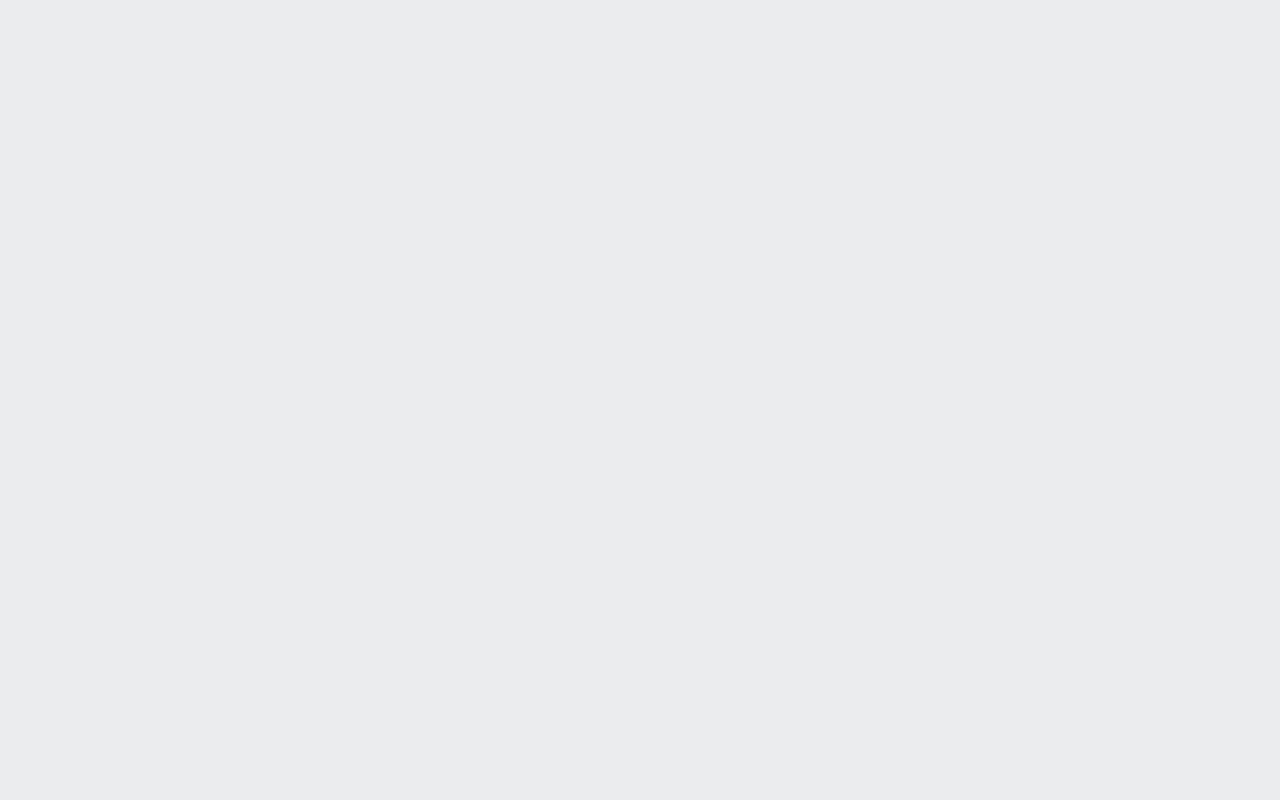
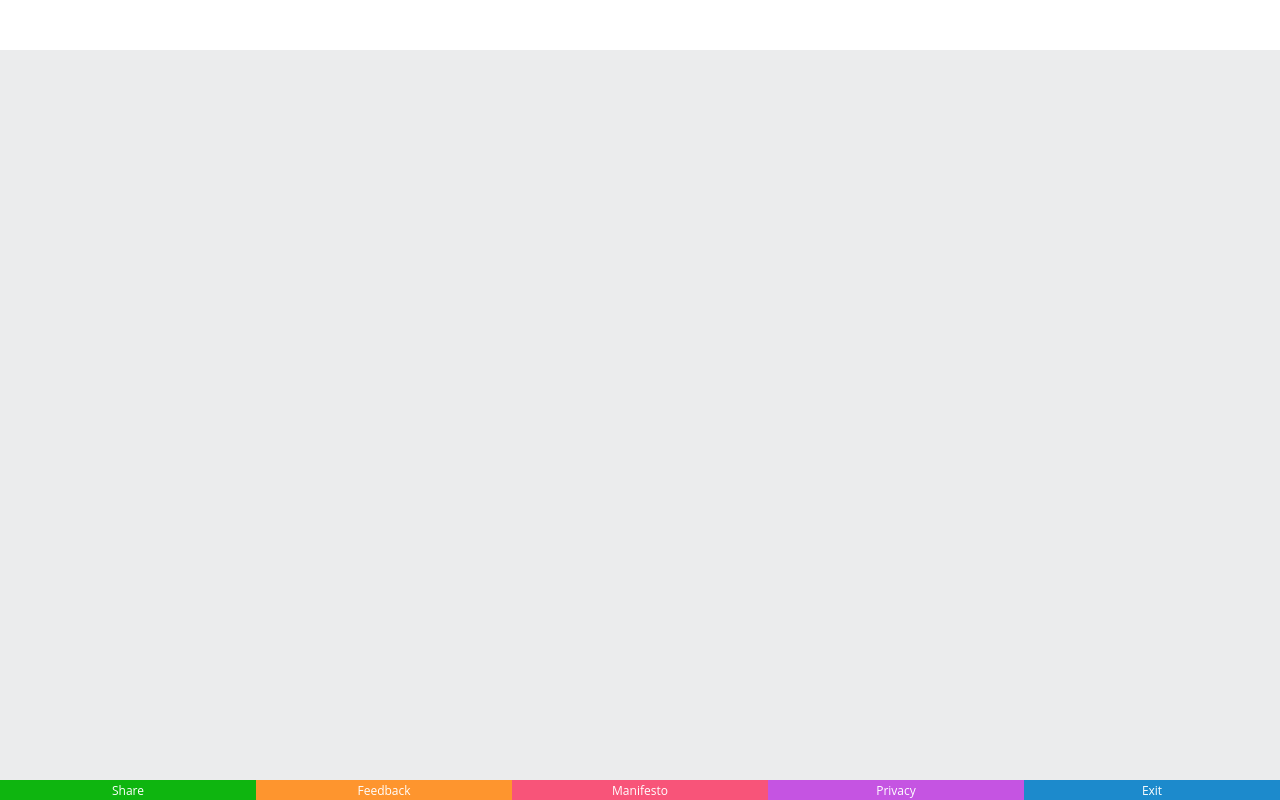
Before and after one commit to Risepic/Alpha, a plain HTML site: page fxtest.html in a window 1280 px wide. Drawn offline with nearby package versions, Linux system fonts and the light colour scheme.

Commit message:
commit test

```diff
--- a/fxtest.html
+++ b/fxtest.html
@@ -11,7 +11,23 @@
       <script src="https://ajax.googleapis.com/ajax/libs/jquery/3.3.1/jquery.min.js"></script>
     </head>
     <body>
+      <header>
+      </header>
 
 
+      <footer class="FOOTER" id="footerhide">
+        <div class="FOOTBACK">
+          <div>
+              <ul>
+                <a href="" style="background-color: #0eb50f;">Share</a>
+                <a href="" style="background-color: #fe952e;">Feedback</a>
+                <a href="" style="background-color: #f85479;">Manifesto</a>
+                <a href="" style="background-color: #C554E2;">Privacy</a>
+                <a href="" style="background-color: #1C8ACC;">Exit</a>
+              </ul>
+            </div>
+          </div>
+      </footer>
+      <script type="text/javascript" src="./js/all.js"></script>
     </body>
-</html>
+  </html>
```
